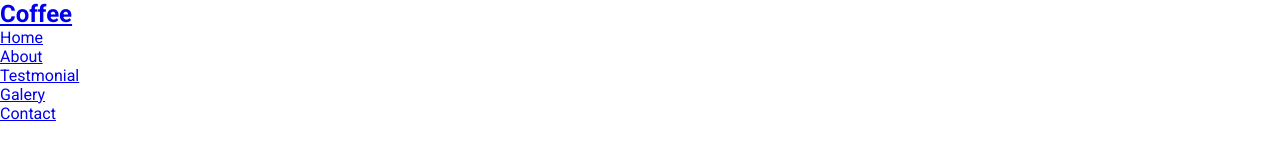
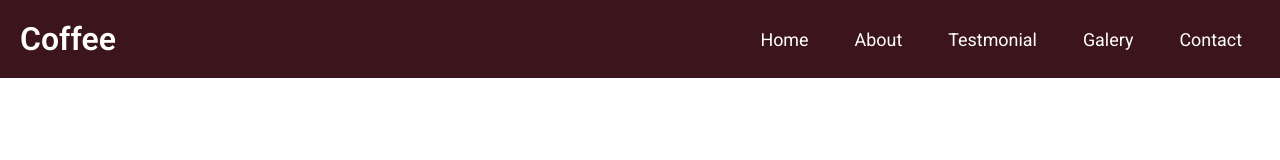
Before and after one commit to Negar-karimi9023/Front-end-Exercises, a website: page HomePage/index.html in a window 1280 px wide. Drawn offline with Linux system fonts and the light colour scheme; files that its build step writes are made by us from their sources; a web font is replaced by a local one.

Commit message:
Navbar step2

```diff
--- a/HomePage/index.html
+++ b/HomePage/index.html
@@ -4,11 +4,12 @@
     <meta charset="UTF-8" />
     <meta name="viewport" content="width=device-width, initial-scale=1.0" />
     <title>Document</title>
-    <link rel="stylesheet" href="style.css" />
+    <link rel="stylesheet" href="./HomePage/style.css" />
   </head>
   <body>
+    <!--Header/ Navbar-->
     <header>
-      <nav class="navbar">
+      <nav class="navbar section-content">
         <a href="#" class="nav-logo"> <h2 class="logo-text">Coffee</h2> </a>
         <ul class="nav-menu">
           <li class="nav-item"><a href="#" class="nav-link">Home</a></li>
@@ -19,5 +20,8 @@
         </ul>
       </nav>
     </header>
+    <main>
+      <section class="hero-section"></section>
+    </main>
   </body>
 </html>
--- a/HomePage/style.css
+++ b/HomePage/style.css
@@ -36,3 +36,64 @@
   /* Site max width */
   --site-max-width: 1300px;
 }
+
+/* Styling for whole website */
+ul {
+  list-style: none;
+}
+
+a {
+  text-decoration: none;
+}
+
+button {
+  cursor: pointer;
+  border: none;
+  background: none;
+}
+
+img {
+  width: 100%;
+}
+
+.section-content {
+  margin: 0 auto;
+  padding: 0 20px;
+  max-width: var(--site-max-width);
+}
+
+/* Navbar styling */
+header {
+  background: var(--primary-color);
+}
+
+header .navbar {
+  display: flex;
+  align-items: center;
+  justify-content: space-between;
+  padding: 20px;
+}
+
+.navbar .nav-logo .logo-text {
+  color: var(--white-color);
+  font-size: var(--font-size-xl);
+  font-weight: var(--font-weight-semibold);
+}
+
+.navbar .nav-menu {
+  display: flex;
+  gap: 10px;
+}
+
+header .navbar .nav-link {
+  padding: 10px 18px;
+  color: var(--white-color);
+  font-size: var(--font-size-m);
+
+  border-radius: var(--border-radius-m);
+}
+
+header .navbar .nav-link:hover {
+  color: var(--primary-color);
+  background-color: var(--secondary-color);
+}
```
